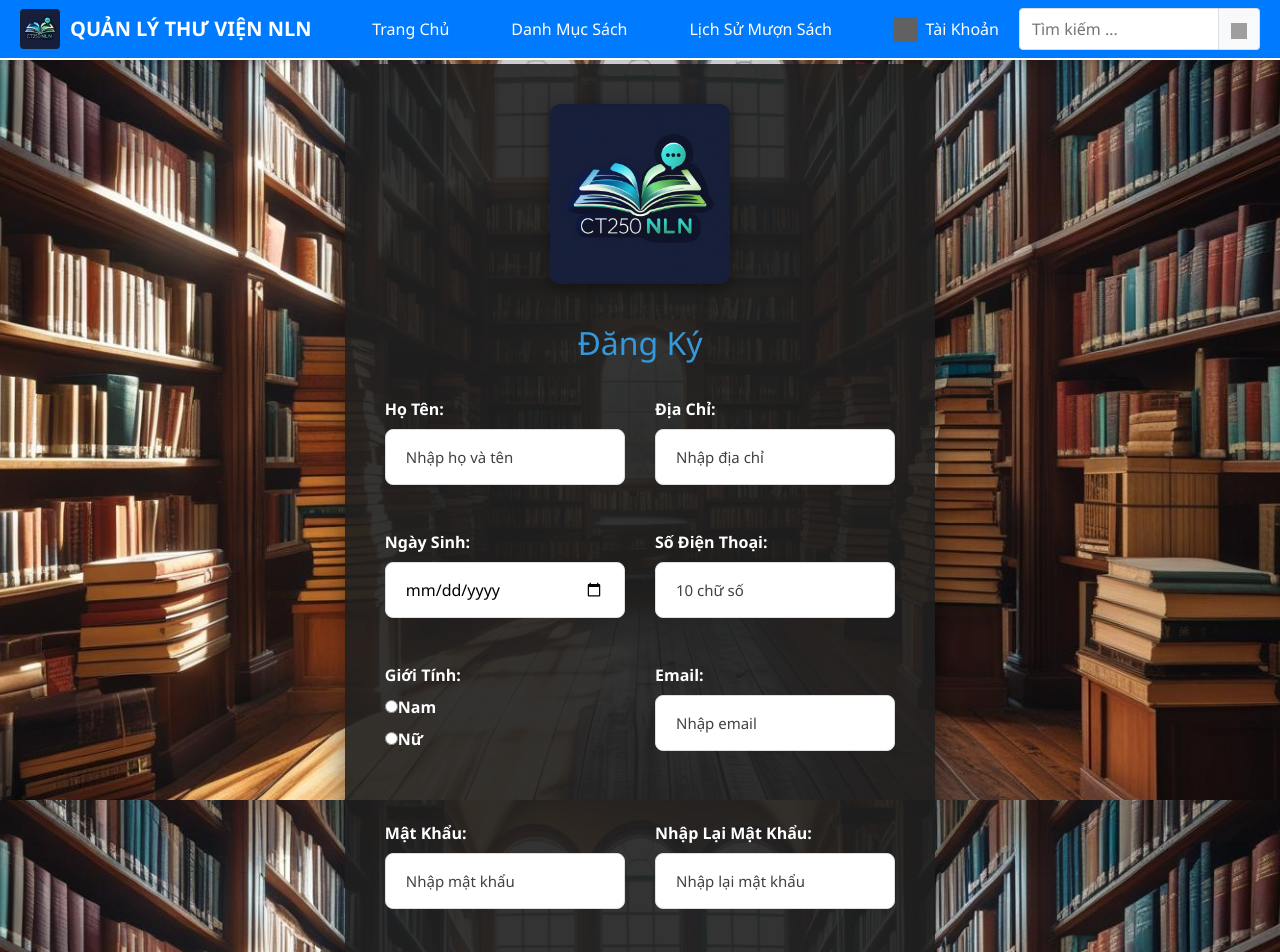
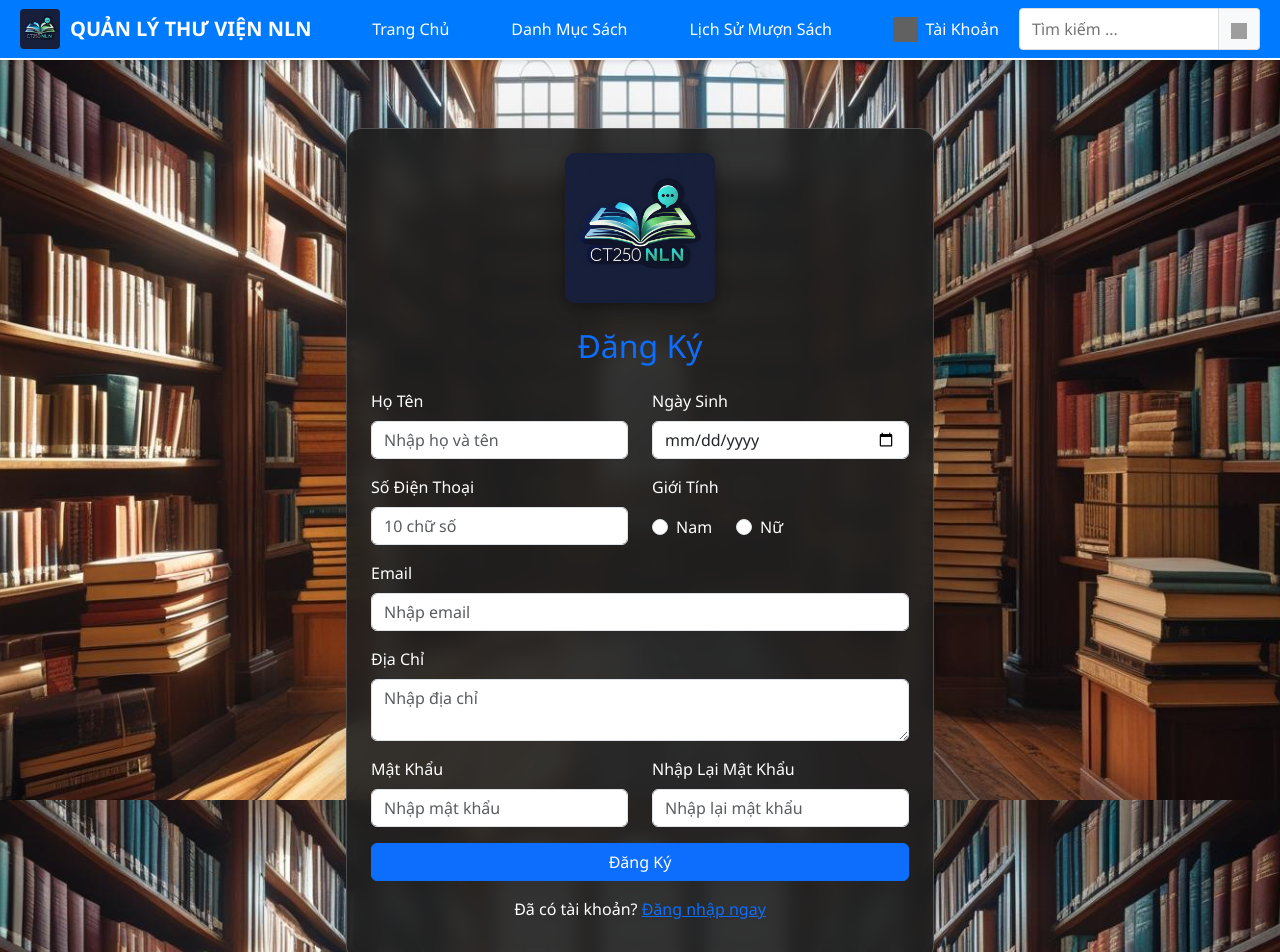
Before and after one commit to nhutb2203520/Frontend, a Vue app: page /signup in a window 1280 px wide. Shown: the top 952 px of the page. Built offline with nearby package versions, Linux system fonts and the light colour scheme; grey boxes are pictures that could not be loaded.

Commit message:
Update Category and login singin

```diff
--- a/src/Views/CatalogBook.vue
+++ b/src/Views/CatalogBook.vue
@@ -1,5 +1,5 @@
 <template>
-    <div class="home-wrapper position-relative min-vh-100 bg-light">
+    <div class="home-wrapper position-relative  bg-light">
         <!-- Sidebar -->
         <SideBar @toggle="handleSidebarToggle" />
 
@@ -50,9 +50,11 @@ export default {
 /* Chỉ giữ lại CSS transition và responsive, phần còn lại dùng Bootstrap */
 .main-content {
     transition: margin-left 0.3s ease;
-    min-height: 100vh;
+    margin-top: 0px !important;
     position: relative;
     z-index: 1;
+    padding-top: 0 !important;
+    padding-left: 50px !important;
 }
 
 .content-shifted {
--- a/src/Views/UserFormSignIn.vue
+++ b/src/Views/UserFormSignIn.vue
@@ -1,5 +1,5 @@
 <template>
-  <div class="form-container">
+  <div class="container d-flex justify-content-center mt-5 mb-5">
     <div class="signform">
       <img src="@/assets/Logo.jpg" alt="Logo" class="logo_Login" />
 
@@ -11,21 +11,27 @@
       <h2>Đăng Nhập</h2>
       <form @submit.prevent="submitLogin">
         <!-- Username -->
-        <div>
-          <label for="username">Số Điện Thoại/Email:</label>
+        <div class="mb-3">
+          <label for="username" class="form-label">Số Điện Thoại/Email</label>
           <input type="text" id="username" v-model="loginData.USERNAME" required
-            placeholder="Nhập số điện thoại hoặc email" />
+            placeholder="Nhập số điện thoại hoặc email" class="form-control" />
         </div>
 
         <!-- Mật khẩu -->
-        <div>
-          <label for="password">Mật Khẩu:</label>
-          <input type="password" id="password" v-model="loginData.PASSWORD" required placeholder="Nhập mật khẩu" />
+        <div class="mb-3">
+          <label for="password" class="form-label">Mật Khẩu</label>
+          <input type="password" id="password" v-model="loginData.PASSWORD" required placeholder="Nhập mật khẩu"
+            class="form-control" />
         </div>
 
         <!-- Nút đăng nhập -->
-        <button type="submit">Đăng Nhập</button>
+        <button type="submit" class="btn btn-primary w-100">Đăng Nhập</button>
       </form>
+      <div>
+        <p class="mt-3 text-center">
+          Chưa có tài khoản? <router-link to="/signup">Đăng ký ngay</router-link>
+        </p>
+      </div>
     </div>
   </div>
 </template>
@@ -83,69 +89,19 @@ export default {
 
 };
 </script>
-
-<!--
-  <script>
-  import axios from "axios";
-
-  export default {
-    data() {
-      return {
-        loginData: {
-          USERNAME: "", // Số điện thoại hoặc email
-          PASSWORD: "", // Mật khẩu
-        },
-        message: "",
-        success: false,
-      };
-    },
-    methods: {
-      async submitLogin() {
-        const username = this.loginData.USERNAME.trim();
-        const isPhone = /^[0-9]{10}$/.test(username);
-        const isEmail = /^[^\s@]+@[^\s@]+\.[^\s@]{2,}$/.test(username);
-
-        if (!isPhone && !isEmail) {
-          this.message = "Vui lòng nhập số điện thoại (10 số) hoặc email hợp lệ!";
-          this.success = false;
-          return;
-        }
-
-        // Chuẩn bị dữ liệu gửi đi
-        const payload = {
-          PASSWORD: this.loginData.PASSWORD,
-        };
-
-        if (isPhone) {
-          payload.DIENTHOAI = username;
-        } else {
-          payload.EMAIL = username;
-        }
-
-        try {
-          const response = await axios.post(
-            "http://localhost:3000/api/docgia/login",
-            payload
-          );
-
-          if (response.status === 200) {
-            localStorage.setItem("tokenuser", JSON.stringify(response.data.token));
-            localStorage.setItem("role", JSON.stringify(response.data.role));
-
-            this.$router.push("/home").then(() => window.location.reload());
-            this.message = "Đăng nhập thành công!";
-            this.success = true;
-          }
-        } catch (error) {
-          this.message = "Đăng nhập thất bại, vui lòng kiểm tra lại!";
-          this.success = false;
-        }
-      },
-    },
-  };
-  </script>
-  -->
-
 <style scoped>
 @import "@/assets/sign.css";
+
+.signform {
+  background-color: rgba(30, 30, 30, 0.9);
+  backdrop-filter: blur(10px);
+  padding: 2rem;
+  border-radius: 16px;
+  box-shadow: 0 8px 32px rgba(0, 0, 0, 0.5);
+  border: 1px solid rgba(255, 255, 255, 0.2);
+
+  max-width: 400px;
+  /* 👈 Giới hạn chiều rộng form */
+  width: 100%;
+}
 </style>
--- a/src/Views/UserFormSignUp.vue
+++ b/src/Views/UserFormSignUp.vue
@@ -1,79 +1,96 @@
 <template>
-  <div class="form-container">
-    <div class="signform">
-      <img src="@/assets/Logo.jpg" alt="Logo" class="logo_Login" />
-      <h2>Đăng Ký</h2>
+  <div class="container d-flex justify-content-center mt-5 mb-5">
 
-      <form @submit.prevent="submitRegister" class="register-grid">
-        <!-- Họ tên -->
-        <div>
-          <label for="hoten">Họ Tên:</label>
-          <input type="text" id="hoten" v-model="registerData.HOTEN" placeholder="Nhập họ và tên" required />
-        </div>
+    <div class="card shadow-lg p-4 w-100" style="max-width: 700px;">
+      <img src="@/assets/Logo.jpg" alt="Logo" class="img-fluid mx-auto d-block mb-4 logo_Login"
+        style="max-width: 150px;" />
+      <h2 class="text-center text-primary mb-4">Đăng Ký</h2>
 
-        <!-- Địa chỉ -->
-        <div>
-          <label for="diachi">Địa Chỉ:</label>
-          <input type="text" id="diachi" v-model="registerData.DIACHI" placeholder="Nhập địa chỉ" required />
-        </div>
-
-        <!-- Ngày sinh -->
-        <div>
-          <label for="ngaySinh">Ngày Sinh:</label>
-          <input type="date" id="ngaySinh" v-model="registerData.NGAYSINH" :max="today" required />
-        </div>
-
-        <!-- Số điện thoại -->
-        <div>
-          <label for="sdt">Số Điện Thoại:</label>
-          <input type="tel" id="sdt" v-model="registerData.DIENTHOAI" placeholder="10 chữ số" required
-            pattern="[0-9]{10}" />
-        </div>
-
-        <!-- Giới tính -->
-        <div>
-          <label>Giới Tính:</label>
-          <div>
-            <label><input type="radio" value="Nam" v-model="registerData.GIOITINH" />Nam</label>
-            <label><input type="radio" value="Nữ" v-model="registerData.GIOITINH" />Nữ</label>
+      <form @submit.prevent="submitRegister">
+        <!-- Dòng 1 -->
+        <div class="row mb-3">
+          <div class="col-md-6">
+            <label for="hoten" class="form-label">Họ Tên</label>
+            <input type="text" id="hoten" v-model="registerData.HOTEN" required class="form-control"
+              placeholder="Nhập họ và tên" />
+          </div>
+          <div class="col-md-6">
+            <label for="ngaySinh" class="form-label">Ngày Sinh</label>
+            <input type="date" id="ngaySinh" v-model="registerData.NGAYSINH" :max="today" required
+              class="form-control" />
           </div>
         </div>
 
-        <!-- Email -->
-        <div>
-          <label for="email">Email:</label>
-          <input type="email" id="email" v-model="registerData.EMAIL" placeholder="Nhập email" required />
+        <!-- Dòng 2 -->
+        <div class="row mb-3">
+          <div class="col-md-6">
+            <label for="sdt" class="form-label">Số Điện Thoại</label>
+            <input type="tel" id="sdt" v-model="registerData.DIENTHOAI" pattern="[0-9]{10}" required
+              class="form-control" placeholder="10 chữ số" />
+          </div>
+          <div class="col-md-6">
+            <label class="form-label">Giới Tính</label>
+            <div class="d-flex gap-4 mt-2">
+              <div class="form-check">
+                <input type="radio" class="form-check-input" value="Nam" v-model="registerData.GIOITINH" id="nam" />
+                <label class="form-check-label" for="nam">Nam</label>
+              </div>
+              <div class="form-check">
+                <input type="radio" class="form-check-input" value="Nữ" v-model="registerData.GIOITINH" id="nu" />
+                <label class="form-check-label" for="nu">Nữ</label>
+              </div>
+            </div>
+          </div>
         </div>
 
-        <!-- Mật khẩu -->
-        <div>
-          <label for="password">Mật Khẩu:</label>
-          <input type="password" id="password" v-model="registerData.PASSWORD" placeholder="Nhập mật khẩu" required />
+        <!-- Dòng 3 -->
+        <div class="row mb-3">
+          <div class="col-md-12">
+            <label for="email" class="form-label">Email</label>
+            <input type="email" id="email" v-model="registerData.EMAIL" required class="form-control"
+              placeholder="Nhập email" />
+          </div>
         </div>
 
-        <!-- Nhập lại mật khẩu -->
-        <div>
-          <label for="confirm">Nhập Lại Mật Khẩu:</label>
-          <input type="password" id="confirm" v-model="registerData.CONFIRM_PASSWORD" placeholder="Nhập lại mật khẩu"
-            required />
+        <!-- Dòng 4 -->
+        <div class="row mb-3">
+          <div class="col-md-12">
+            <label for="diachi" class="form-label">Địa Chỉ</label>
+            <textarea id="diachi" v-model="registerData.DIACHI" required class="form-control"
+              placeholder="Nhập địa chỉ"></textarea>
+          </div>
         </div>
 
-        <!-- Nút submit chiếm full 2 cột -->
-        <div class="full-width">
-          <button type="submit">Đăng Ký</button>
+        <!-- Dòng 5 -->
+        <div class="row mb-3">
+          <div class="col-md-6">
+            <label for="password" class="form-label">Mật Khẩu</label>
+            <input type="password" id="password" v-model="registerData.PASSWORD" placeholder="Nhập mật khẩu" required
+              class="form-control" />
+          </div>
+          <div class="col-md-6">
+            <label for="confirm" class="form-label">Nhập Lại Mật Khẩu</label>
+            <input type="password" id="confirm" v-model="registerData.CONFIRM_PASSWORD" placeholder="Nhập lại mật khẩu"
+              required class="form-control" />
+          </div>
+        </div>
+
+        <!-- Nút Đăng Ký -->
+        <button type="submit" class="btn btn-primary w-100">Đăng Ký</button>
+
+        <!-- Thông báo -->
+        <div v-if="message" class="mt-3">
+          <div :class="success ? 'alert alert-success' : 'alert alert-danger'">{{ message }}</div>
         </div>
       </form>
-
-      <div v-if="message" class="mt-3">
-        <div :class="success ? 'success' : 'error'">{{ message }}</div>
+      <div>
+        <p class="mt-3 text-center" style="color: white;">
+          Đã có tài khoản? <router-link to="/signinuser">Đăng nhập ngay</router-link>
+        </p>
       </div>
     </div>
   </div>
 </template>
-
-
-
-
 
 <script>
 import axios from "axios";
@@ -107,7 +124,7 @@ export default {
 
       try {
         const response = await axios.post("http://localhost:3000/api/docgia/register", this.registerData);
-        if (response.status === 201 || response.status === 200) {
+        if (response.status === 200 || response.status === 201) {
           this.message = "Đăng ký thành công!";
           this.success = true;
           this.$router.push("/login");
@@ -118,38 +135,22 @@ export default {
       }
     },
   },
-
 };
 </script>
+
 <style>
 @import "@/assets/sign.css";
 
-.register-grid {
-  display: grid;
-  grid-template-columns: 1fr 1fr;
-  gap: 20px 30px;
+.card {
+  background-color: rgba(30, 30, 30, 0.9);
+  backdrop-filter: blur(10px);
+  -webkit-backdrop-filter: blur(10px);
+  border-radius: 16px;
+  box-shadow: 0 8px 32px rgba(0, 0, 0, 0.5);
+  border: 1px solid rgba(255, 255, 255, 0.2);
 }
 
-.register-grid .full-width {
-  grid-column: span 2;
-}
-
-.register-grid label {
-  font-weight: 600;
-  margin-bottom: 8px;
-  display: block;
-}
-
-.register-grid input[type="text"],
-.register-grid input[type="password"],
-.register-grid input[type="email"],
-.register-grid input[type="tel"],
-.register-grid input[type="date"] {
-  width: 100%;
-  padding: 15px 20px;
-  font-size: 16px;
-  border-radius: 8px;
-  border: 1px solid #ddd;
-  outline: none;
+.card label {
+  color: white;
 }
 </style>
--- a/src/components/BookCard.vue
+++ b/src/components/BookCard.vue
@@ -1,4 +1,5 @@
 <template>
+  <router-link class="text-decoration-none text-white" :to="`/book/${book.MaSach}`">
     <div
       class="bg-dark bg-opacity-75 border border-light rounded-3 p-3 h-100 d-flex flex-column align-items-center text-center book-hover">
       <div class="ratio ratio-4x3 mb-3 rounded overflow-hidden w-100">
@@ -14,9 +15,11 @@
         </router-link>
       </div>
     </div>
+  </router-link>
 </template>
 
 <script>
+import { RouterLink } from 'vue-router';
 export default {
   name: 'BookCard',
   props: {
--- a/src/components/Client/NavBar.vue
+++ b/src/components/Client/NavBar.vue
@@ -1,7 +1,7 @@
 <template>
     <nav class="navbar" data-aos="fade-down" data-aos-duration="1000">
         <div class="navbar-left">
-            <router-link to="/home" class="navbar-logo">
+            <router-link to="/" class="navbar-logo">
                 <img src="@/assets/Logo.jpg" alt="Logo" class="logo" />
                 <span class="title">QUẢN LÝ THƯ VIỆN NLN</span>
             </router-link>
```
Also changed, not shown: src/assets/navbar.css (indentation only). Lines whose indentation alone changed are shown as unchanged.
